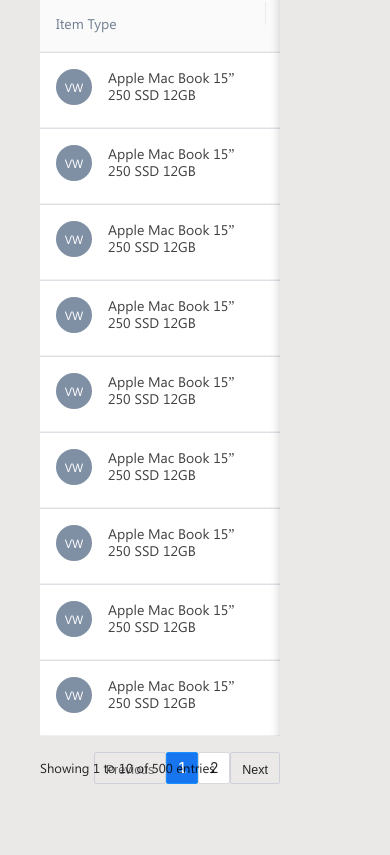
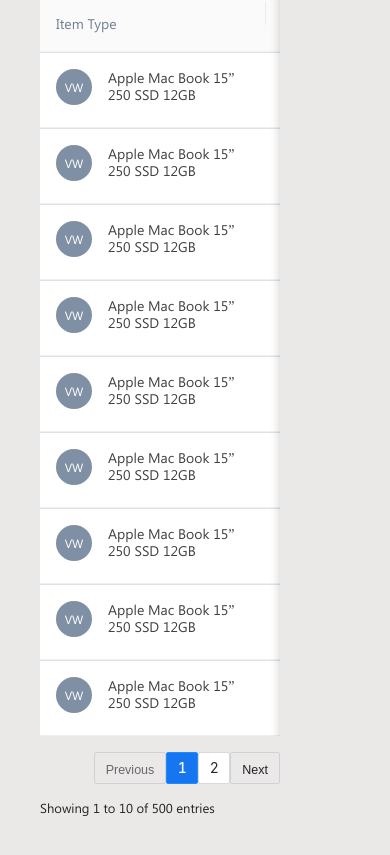
Before and after one commit to orsdev/transmonitordashboard, a React (Create React App) app: page / in a window 390 px wide. Shown: the part 1262-2117 px from the top of the page. Built offline with nearby package versions, Linux system fonts and the light colour scheme.

Commit message:
table styling modified

```diff
--- a/src/assets/css/style.css
+++ b/src/assets/css/style.css
@@ -467,6 +467,11 @@
   color: white;
 }
 
+@media (max-width: 830px) {
+  .table-entries {
+    top: 0;
+  }
+}
 .ant-col:first-child {
   margin-bottom: 10px;
 }
--- a/src/assets/sass/components/_table.scss
+++ b/src/assets/sass/components/_table.scss
@@ -118,3 +118,11 @@
   background: #1875f0;
   color: white;
 }
+
+@media (max-width: 830px) {
+  .table {
+    &-entries {
+      top: 0;
+    }
+  }
+}
```
